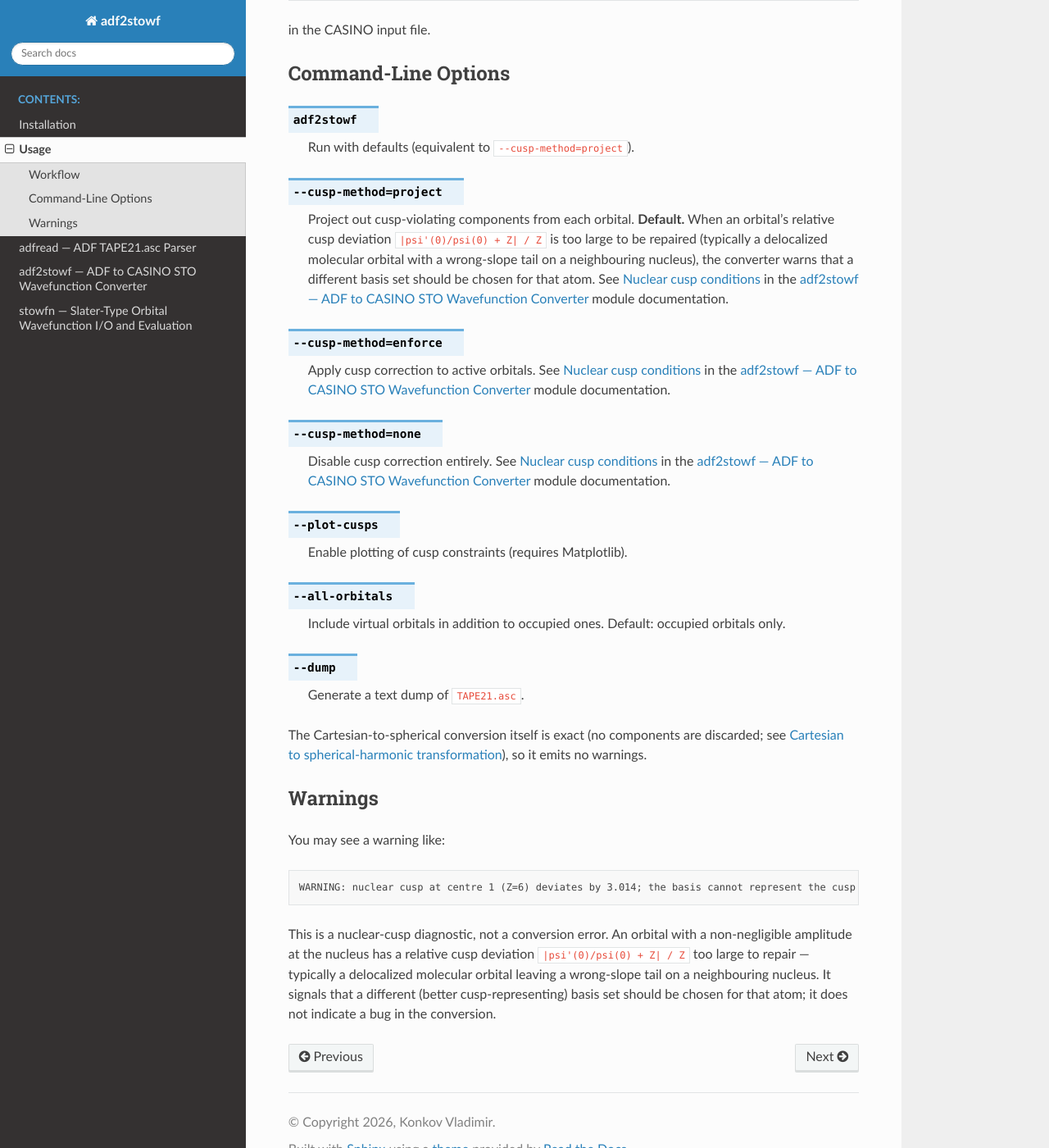
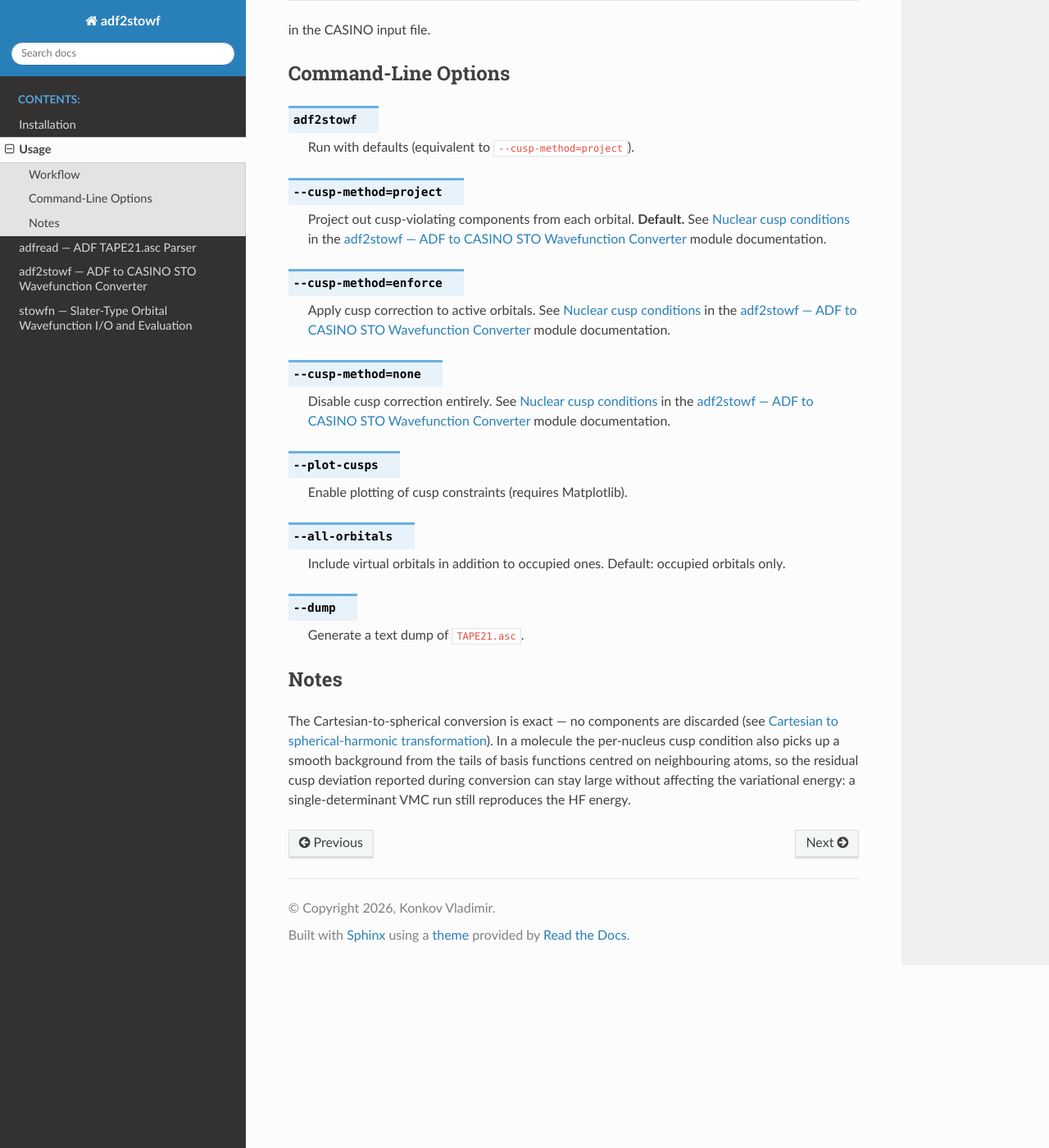
Before and after one commit to Konjkov/adf2stowf, a Sphinx documentation site: the page built from docs/source/usage.rst, in a window 1280 px wide and 1400 px high, scrolled down 797 px. Shown: the whole window at 82% size. Built offline with Sphinx 7.4.7 and the Read the Docs theme 3.1.0, drawn with Linux system fonts in a browser that asks for light colours.

Commit message:
remove misleading nuclear-cusp basis warning
  After the d/f bnorm fix the per-nucleus cusp deviation in a
  molecule stays large because of the smooth background from
  neighbouring atoms' basis tails, yet the variational energy is
  unaffected (VMC reproduces HF). The warning was a false positive
  advising an unnecessary basis change, so drop it and sync the
  README/usage docs.

  Co-Authored-By: Claude Opus 4.8 <noreply@anthropic.com>

```diff
--- a/docs/source/usage.rst
+++ b/docs/source/usage.rst
@@ -38,10 +38,6 @@ Command-Line Options
 .. option:: --cusp-method=project
 
     Project out cusp-violating components from each orbital. **Default.**
-    When an orbital's relative cusp deviation ``|psi'(0)/psi(0) + Z| / Z`` is
-    too large to be repaired (typically a delocalized molecular orbital with a
-    wrong-slope tail on a neighbouring nucleus), the converter warns that a
-    different basis set should be chosen for that atom.
     See :ref:`cusp-conditions` in the :doc:`adf2stowf` module documentation.
 
 .. option:: --cusp-method=enforce
@@ -67,19 +63,12 @@ Command-Line Options
 
     Generate a text dump of ``TAPE21.asc``.
 
-The Cartesian-to-spherical conversion itself is exact (no components are
-discarded; see :ref:`cart-to-harm`), so it emits no warnings.
+Notes
+-----
 
-Warnings
---------
-
-You may see a warning like::
-
-    WARNING: nuclear cusp at centre 1 (Z=6) deviates by 3.014; the basis cannot represent the cusp at this atom — choose a different basis set for it
-
-This is a nuclear-cusp diagnostic, not a conversion error.  An orbital with a
-non-negligible amplitude at the nucleus has a relative cusp deviation
-``|psi'(0)/psi(0) + Z| / Z`` too large to repair — typically a delocalized
-molecular orbital leaving a wrong-slope tail on a neighbouring nucleus.  It
-signals that a different (better cusp-representing) basis set should be chosen
-for that atom; it does not indicate a bug in the conversion.
+The Cartesian-to-spherical conversion is exact — no components are discarded
+(see :ref:`cart-to-harm`).  In a molecule the per-nucleus cusp condition also
+picks up a smooth background from the tails of basis functions centred on
+neighbouring atoms, so the residual cusp deviation reported during conversion
+can stay large without affecting the variational energy: a single-determinant
+VMC run still reproduces the HF energy.
```
Also changed, not shown: README.md (+5 -5 lines), 1 other file.
